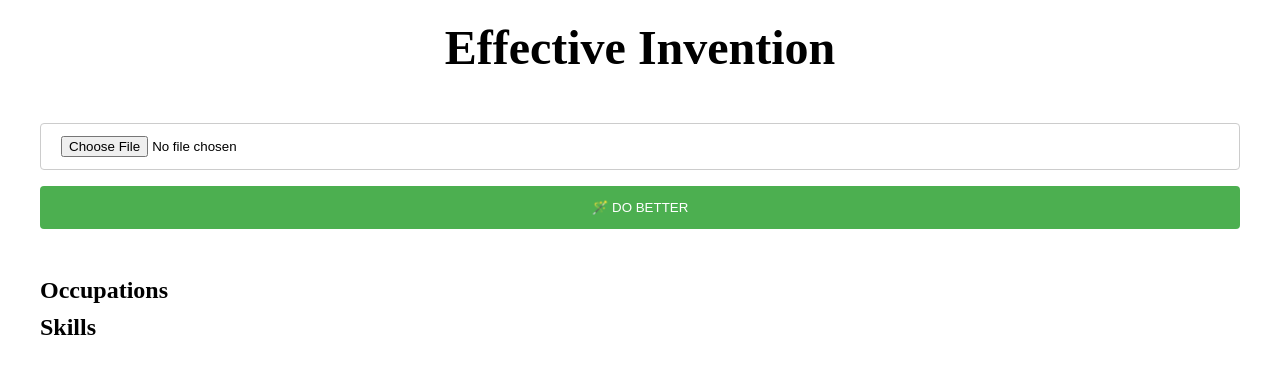
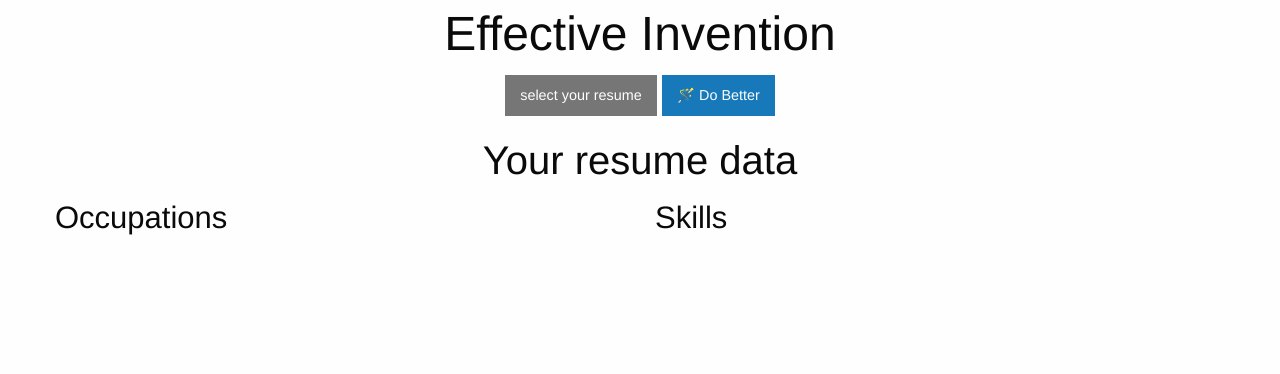
Before and after one commit to clawfire/effective-invention, a website: page public/index.html in a window 1280 px wide. Drawn offline with nearby package versions, Linux system fonts and the light colour scheme.

Commit message:
Feat: rework a bit the UI & add label for either ESCO or AI skills picks

```diff
--- a/public/index.html
+++ b/public/index.html
@@ -2,110 +2,45 @@
 <html>
 <head>
     <title>Effective Invention</title>
-    <style>
-        /* Reset CSS */
-        html, body, h1, h2, h3, h4, h5, h6, p, ul, ol {
-            margin: 0;
-            padding: 0;
-            box-sizing: border-box;
-        }
+    <!-- Compressed CSS -->
+    <link rel="stylesheet" href="https://cdn.jsdelivr.net/npm/foundation-sites@6.9.0/dist/css/foundation.min.css"
+        crossorigin="anonymous">
 
-        /* Grid Container */
-        .container {
-            display: grid;
-            grid-template-columns: repeat(auto-fit, minmax(250px, 1fr));
-            grid-gap: 20px;
-            max-width: 1200px;
-            margin: 0 auto;
-            padding: 20px;
-        }
-
-        /* Big Title */
-        .title {
-            text-align: center;
-            font-size: 3em;
-            margin-bottom: 20px;
-            grid-column: 1 / -1; /* Span the entire grid column */
-
-        }
-
-        /* Form */
-        .form {
-            display: flex;
-            justify-content: center;
-            flex-direction: column; /* Stack elements vertically */
-            grid-column: 1 / -1; /* Span the entire grid column */
-        }
-
-        /* Input Fields */
-        input[type=file] {
-            width: 100%;
-            padding: 12px 20px;
-            margin: 8px 0;
-            display: inline-block;
-            border: 1px solid #ccc;
-            border-radius: 4px;
-            box-sizing: border-box;
-        }
-        button[type=submit] {
-            background-color: #4CAF50;
-            color: white;
-            padding: 14px 20px;
-            margin: 8px 0;
-            border: none;
-            cursor: pointer;
-            width: 100%;
-            border-radius: 4px;
-        }
-
-        button[type=submit]:hover {
-            background-color: #45a049;
-        }
-
-        /* Result Section */
-        .result {
-            margin-top: 20px;
-            grid-column: 1 / -1;
-        }
-
-        .occupations, .skills {
-            margin-bottom: 10px;
-            grid-column: 1 / -2;
-        }
-
-        .occupation, .skill {
-            margin-bottom: 5px;
-        }
-
-        /* Responsive */
-        @media screen and (max-width: 600px) {
-           .container {
-                grid-template-columns: 1fr;
-            }
-            .occupations, .skills{
-                grid-column: 1 / -1;
-            }
-        }
-    </style>
+    <script src="https://kit.fontawesome.com/87f449fd05.js" crossorigin="anonymous"></script>
 </head>
 <body>
-    <div class="container">
-        <h1 class="title">Effective Invention</h1>
-        <form id="analyzeForm" class="form" action="/analyze" method="post" enctype="multipart/form-data">
-            <input type="file" name="resume" accept=".pdf,.docx">
-            <button type="submit" class="">🪄 DO BETTER</button>
-        </form>
+    <div class="grid-container">
+        <div class="grid-x grid-margin-x">
+            <div class="cell">
+                <h1 class="text-center">Effective Invention</h1>
+            </div>
+            <div class="cell">
+                <form id="analyzeForm" class="form text-center" action="/analyze" method="post" enctype="multipart/form-data">
+                    <label for="FileUpload" class="button secondary">select your resume</label>
+                    <input type="file" id="FileUpload" class="show-for-sr" name="resume" accept=".pdf,.doc,.docx">
+                    <button type="submit" class="button primary">🪄 Do Better</button>
+                </form>
+            </div>
+        </div>
     </div>
-    <div class="container">
-        <div class="results">
-            <h2>Occupations</h2>
-            <ul class="occupations">
-                <!-- Display occupations here -->
-            </ul>
-            <h2>Skills</h2>
-            <ul class="skills">
-                <!-- Display skills here -->
-            </ul>
+    <div class="grid-container">
+        <div id="results" class="grid-x grid-margin-x">
+            <div class="cell large-12">
+                <h2 class="text-center">Your resume data</h2>
+            </div>
+            <div class="cell large-6">
+                <h3>Occupations</h3>
+
+                <ul id="occupations">
+                    <!-- Display occupations here -->
+                </ul>
+            </div>
+            <div class="cell large-6">
+                <h3>Skills</h3>
+                <ul id="skills">
+                    <!-- Display skills here -->
+                </ul>
+            </div>
     </div>
     <script>
         // Add event listener to the form submit button
@@ -133,8 +68,32 @@
                     var skills = data.skills;
 
                     // Display the extracted data on the page
-                    var occupationsContainer = document.querySelector('.occupations');
-                    var skillsContainer = document.querySelector('.skills');
+                    var occupationsContainer = document.querySelector('#occupations');
+                    var skillsContainer = document.querySelector('#skills');
+
+                    // Build the AI top pic label
+                    var AISkills = document.createElement('span');
+                    AISkills.classList.add('label');
+                    AISkills.classList.add('success');
+                    AISkills.textContent = 'AI ';
+
+                    var AISparkle = document.createElement('i');
+                    AISparkle.classList.add('fa-solid');
+                    AISparkle.classList.add('fa-sparkles');
+
+                    AISkills.appendChild(AISparkle);
+
+                    //Build the ESCO top pic label
+                    var ESCOSkills = document.createElement('span');
+                    ESCOSkills.classList.add('label');
+                    ESCOSkills.classList.add('warning');
+                    ESCOSkills.textContent = 'ESCO ';
+
+                    var ESCOBrain = document.createElement('i');
+                    ESCOBrain.classList.add('fa-solid');
+                    ESCOBrain.classList.add('fa-brain');
+
+                    ESCOSkills.appendChild(ESCOBrain);
 
                     // clear the containers
                     occupationsContainer.innerHTML = '';
@@ -155,7 +114,8 @@
                             occupation.skills.forEach(function (skill) {
                                 var skillElement = document.createElement('li');
                                 skillElement.classList.add('skill');
-                                skillElement.textContent = skill;
+                                skillElement.textContent = skill + " ";
+                                skillElement.appendChild(AISkills.cloneNode(true));
 
                                 skillsList.appendChild(skillElement);
                             });
```
